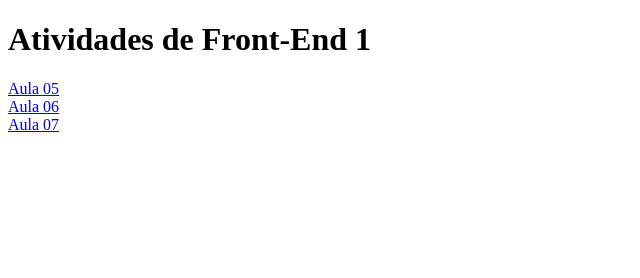
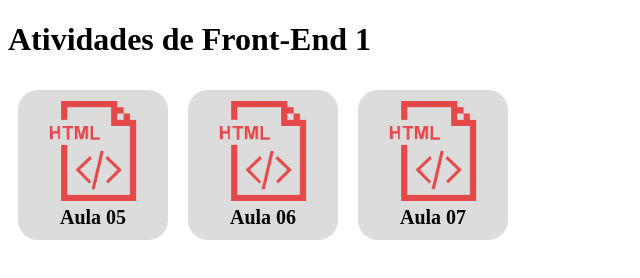
Before and after one commit to afrataiza/DH_EXERCICIOS, a plain HTML site: page index.html in a window 1280 px wide. Shown: the whole page, without its empty margins (0-640 px from the left). Drawn offline with Linux system fonts and the light colour scheme.

Commit message:
feat: adiciona estilização ao index de links

```diff
--- /dev/null
+++ b/css/style.css
@@ -0,0 +1,25 @@
+a {
+    background-color: gainsboro;
+    display: flex ;
+    flex-direction: column;
+    text-decoration: none;
+    width: 150px;
+    height: 150px;
+    justify-content: center;
+    align-items: center;
+    margin: 10px;
+    color: black;
+    border-radius: 20px;
+    font-weight: bold;
+    font-size: 20px;
+}
+
+img {
+    width: 100px;
+    height: 100px;
+  padding-bottom: 5px;
+}
+
+div {
+    display: flex;
+}
--- a/index.html
+++ b/index.html
@@ -4,12 +4,25 @@
     <meta charset="UTF-8">
     <meta http-equiv="X-UA-Compatible" content="IE=edge">
     <meta name="viewport" content="width=device-width, initial-scale=1.0">
+    <link rel="stylesheet" href="css/style.css">
     <title>Front End 1</title>
 </head>
 <body>
     <h1> Atividades de Front-End 1</h1>
-    <a href="./Front-End/Aula-05/index.html"> Aula 05 </a> <br>
-    <a href="./Front-End/Aula-06/index.html"> Aula 06 </a> <br>
-    <a href="./Front-End/Aula-07/index.html"> Aula 07 </a>
+    <div>
+        <a href="./Front-End/Aula-05/index.html">
+            <img src="images/File-HTML-256.png" alt="pasta">
+            Aula 05
+        </a>
+        <a href="./Front-End/Aula-06/index.html">
+            <img src="images/File-HTML-256.png" alt="pasta">
+            Aula 06
+        </a>
+        <a href="./Front-End/Aula-07/index.html">
+            <img src="images/File-HTML-256.png" alt="pasta">
+            Aula 07
+        </a>
+    </div>
+
 </body>
 </html>
```
Also changed, not shown: images/File-HTML-256.png (added), images/Folder-03-256.png (added).
